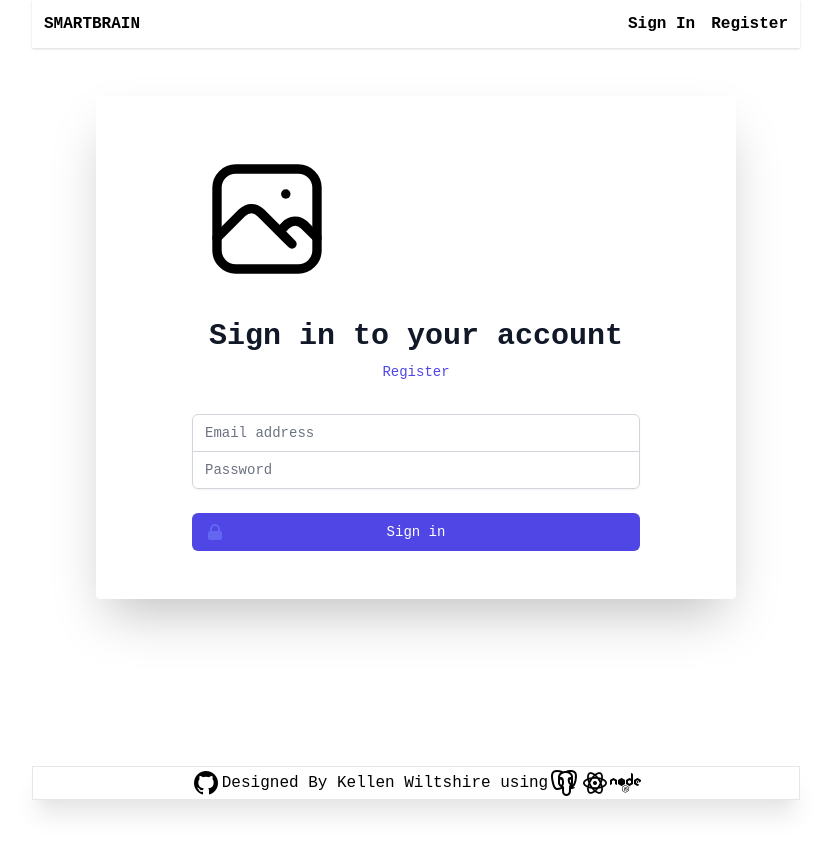
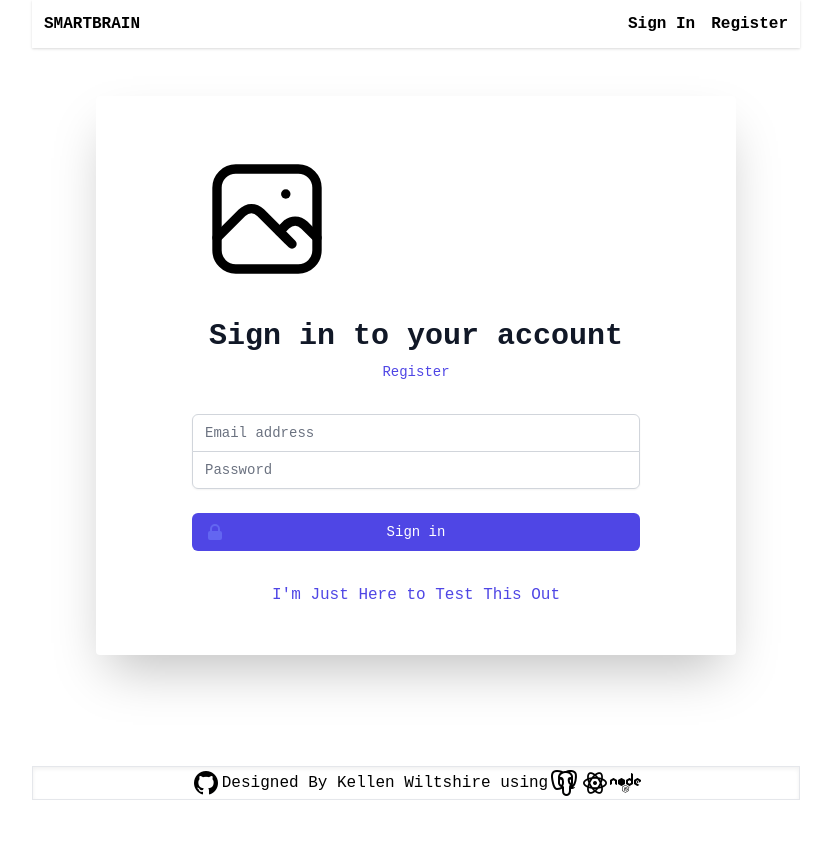
Before and after one commit to kellenwiltshire/smartbrain-ztm, a React (Create React App) app: page / in a window 1280 px wide. Shown: the top 854 px of the page, without its empty margins (224-1055 px from the left). Built offline with nearby package versions, Linux system fonts and the light colour scheme; what clarifai would draw is missing.

Commit message:
Added error message for incorrect login. Added tester account

```diff
--- a/src/App.js
+++ b/src/App.js
@@ -23,8 +23,6 @@ const app = new Clarifai.App({
 });
 
 // TODO - Fix Sign In/Register to respond to 'Enter' Button Press
-// TODO - Login Error Detection and Response
-// TODO - Add Tester Login
 // TODO - Arrage Site to work better
 // TODO - Make it Beautiful
 class App extends Component {
@@ -39,6 +37,7 @@ class App extends Component {
       route: 'signin',
       isSignedIn: false,
       profile: false,
+      tester: false,
       user: {
         id: '',
         name: '',
@@ -107,7 +106,6 @@ class App extends Component {
       Clarifai.CELEBRITY_MODEL,
       this.state.input)
     .then(response => {
-      console.log(response);
       this.setState({celebrities: []})
       this.setState({box: [{}]})
       for (let i = 0; i < response.outputs[0].data.regions.length; i++){
@@ -137,9 +135,20 @@ class App extends Component {
     }
   }
 
+  setTester = () => {
+    if(this.state.tester){
+      this.setState({tester: false})
+    } else {
+      this.setState({tester: true})
+    }
+    console.log(this.state.tester)
+  }
+
   onRouteChange = (route) => {
     if (route === 'signout') {
       this.setState({isSignedIn: false});
+      this.setState({tester: false})
+      this.setState({profile: false})
     } else if (route === 'home'){
       this.setState({isSignedIn: true})
     }
@@ -152,7 +161,7 @@ class App extends Component {
   }
 
   render(){
-    const { isSignedIn, imageURL, route, box, historyList, celebrities, profile } = this.state;
+    const { isSignedIn, imageURL, route, box, historyList, celebrities, profile, tester } = this.state;
     return (
       <div className="App">
         <Navigation isSignedIn={isSignedIn} onRouteChange={this.onRouteChange} profileOpened={this.profileOpened} />
@@ -162,7 +171,7 @@ class App extends Component {
               <Rank name={this.state.user.name} entries={this.state.user.entries}/>
               { profile
               ? <div>
-                <Profile user={this.state.user} profileOpened={this.profileOpened} onRouteChange={this.onRouteChange}/> </div>
+                <Profile user={this.state.user} profileOpened={this.profileOpened} onRouteChange={this.onRouteChange} tester={tester}/> </div>
               : <div></div>
               }
               <FaceRecognition box={box} imageURL={imageURL}/>
@@ -171,7 +180,7 @@ class App extends Component {
               <History historyList={historyList} deleteHistory={this.deleteHistory} />
             </div>
           : ( route === 'signin' || route === 'signout'
-            ? <SignIn onRouteChange={this.onRouteChange} loadUser={this.loadUser}/>
+            ? <SignIn onRouteChange={this.onRouteChange} loadUser={this.loadUser} setTester={this.setTester}/>
             : <Register onRouteChange={this.onRouteChange} loadUser={this.loadUser} />
           )
         }
--- a/src/components/Footer/Footer.js
+++ b/src/components/Footer/Footer.js
@@ -2,7 +2,7 @@ import React from 'react';
 
 const Footer = ({ postgres, reactimg, nodeimg, githubimg }) => {
     return (
-        <div className="bg-white shadow-xl border fixed max-w-screen-md z-10 mx-auto inset-x-0 bottom-0 flex flex-row justify-center items-center">
+        <div className="bg-white shadow-inner border fixed max-w-screen-md z-10 mx-auto inset-x-0 bottom-0 flex flex-row justify-center items-center">
             <img src={githubimg} alt='Github' />
             <h1>Designed By <a href='#'>Kellen Wiltshire</a> using </h1>
             <img src={postgres} alt='postgres svg' />
--- a/src/components/Profile/Profile.js
+++ b/src/components/Profile/Profile.js
@@ -1,13 +1,13 @@
 import React from 'react';
 
-const Profile = ({ user, profileOpened, onRouteChange }) => {
+const Profile = ({ user, profileOpened, onRouteChange, tester }) => {
 
-    const deleteDialog = document.getElementById('delete');
+    const deleteUser = document.getElementById('deleteUser');
 
     const deleteWarning = () => {
-        deleteDialog.style.visibility === 'hidden'
-        ? deleteDialog.style.visibility='visible'
-        : deleteDialog.style.visibility='hidden'
+        deleteUser.style.visibility === 'hidden'
+        ? deleteUser.style.visibility='visible'
+        : deleteUser.style.visibility='hidden'
     }
 
     const deleteProfile = () => {
@@ -20,11 +20,37 @@ const Profile = ({ user, profileOpened, onRouteChange }) => {
             email: user.email
             })
         })
-        .then(response => console.log(response))
         .then(onRouteChange('signout'))
         .then(profileOpened())
     }
 
+    if(tester){
+        return (
+            <div className="w-full h-full absolute bg-gray-400 flex justify-center align-middle place-items-center">
+                <div className="absolute md:w-1/3 sm:w-full rounded-lg shadow-lg bg-white my-3">
+                    <div className="flex justify-between border-b border-gray-100 px-5 py-4">
+                        <div>
+                        <i className="fa fa-exclamation-triangle text-orange-500"></i>
+                        <span className="font-bold text-gray-700 text-lg">Profile</span>
+                        </div>
+                    </div>
+
+                    <div className="px-10 py-5 text-gray-600">
+                        <ul>
+                            <li>User: {user.name}</li>
+                            <li>Email: {user.email}</li>
+                            <li>Entries: {user.entries}</li>
+                            <li>Joined: {user.joined}</li>
+                        </ul>
+                    </div>
+
+                    <div className="px-5 py-4 flex justify-end">
+                    <button className="mt-3 bg-blue-500 font-bold text-white px-2 py-1 transition duration-300 ease-in-out hover:bg-blue-600 mr-6 cursor-pointer" onClick={profileOpened}>Close</button>
+                    </div>
+                </div>
+            </div>
+        )
+    } else {
         return (
             <div className="w-full h-full absolute bg-gray-400 flex justify-center align-middle place-items-center">
                 <div className="absolute md:w-1/3 sm:w-full rounded-lg shadow-lg bg-white my-3">
@@ -49,8 +75,8 @@ const Profile = ({ user, profileOpened, onRouteChange }) => {
                     <button className="mt-3 bg-red-500 font-bold text-white px-2 py-1 transition duration-300 ease-in-out hover:bg-red-600 mr-6 cursor-pointer" onClick={deleteWarning}>Delete</button>
                     </div>
                 </div>
-            {/* DELETE HISTORY POPUP */}
-            <div id="delete" className="absolute md:w-5/12 sm:w-full rounded-lg shadow-lg bg-white my-3" style={{visibility: 'hidden'}}>
+                {/* DELETE Profile POPUP */}
+                <div id="deleteUser" className="absolute md:w-5/12 sm:w-full rounded-lg shadow-lg bg-white my-3" style={{visibility: 'hidden'}}>
                         <div className="flex justify-between border-b border-gray-100 px-5 py-4">
                             <div>
                         <i className="fa fa-exclamation-triangle text-orange-500"></i>
@@ -72,6 +98,7 @@ const Profile = ({ user, profileOpened, onRouteChange }) => {
                 </div>
             </div>
         );
+    }
 };
 
 export default Profile;
--- a/src/components/SignIn/SignIn.js
+++ b/src/components/SignIn/SignIn.js
@@ -5,9 +5,13 @@ class SignIn extends React.Component {
         super();
         this.state = {
             signInEmail: '',
-            signInPassword: ''
+            signInPassword: '',
+            error: false
         }
     }
+
+    errorLogin = document.getElementById('errorLog');
+
     onEmailChange = (event) => {
         this.setState({signInEmail: event.target.value})
     }
@@ -34,6 +38,27 @@ class SignIn extends React.Component {
             if(user.id){
                 this.props.loadUser(user);
                 this.props.onRouteChange('home');
+            } else {
+                this.setState({error: true})
+            }
+        })
+    }
+
+    onTesterSignIn = () => {
+        fetch('http://localhost:3000/signin', {
+            method: 'post',
+            headers: {'Content-Type': 'application/json'},
+            body: JSON.stringify({
+                email: 'tester@email.com',
+                password: 'tester'
+            })
+        })
+        .then(response => response.json())
+        .then(user => {
+            if(user.id){
+                this.props.loadUser(user);
+                this.props.onRouteChange('home');
+                this.props.setTester();
             }
         })
     }
@@ -61,6 +86,13 @@ class SignIn extends React.Component {
                                 </p>
                             </div>
                         </div>
+                        {
+                            this.state.error
+                            ?   <div id="errorLog" className="text-lg text-center text-red-700">
+                                    Error: Wrong Email or Password
+                                </div>
+                            : <div></div>
+                        }
                         <div className="mt-8 space-y-6" action="#" method="POST">
                             <input type="hidden" name="remember" value="true" />
                             <div className="rounded-md shadow-sm -space-y-px">
@@ -103,6 +135,11 @@ class SignIn extends React.Component {
                                 </button>
                             </div>
                         </div>
+                        <div>
+                            <p onClick={this.onTesterSignIn} className="font-medium text-indigo-600 hover:text-indigo-500 cursor-pointer">
+                                I'm Just Here to Test This Out
+                            </p>
+                        </div>
                     </div>
                 </div>
             </div>
```
Also changed, not shown: 1 other file (tests, documents, lock files or other folders). Lines whose indentation alone changed are shown as unchanged.
